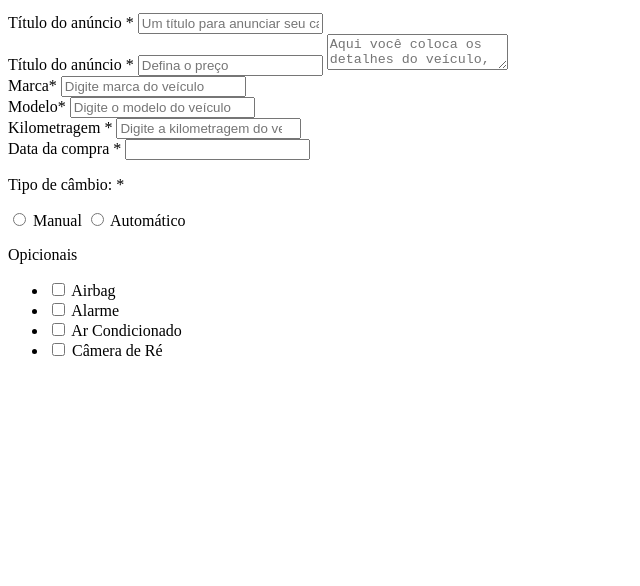
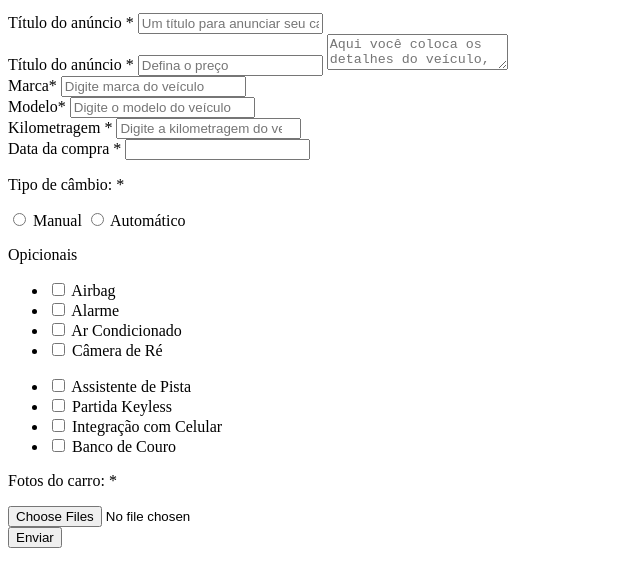
Before and after one commit to AnaPaula2024/20-03-html, a plain HTML site: page index.html in a window 1280 px wide. Shown: the part 178-764 px from the top of the page, without its empty margins (0-640 px from the left). Drawn offline with Linux system fonts and the light colour scheme.

Commit message:
Atualização 3

```diff
--- a/index.html
+++ b/index.html
@@ -115,6 +115,31 @@
                         </li>
                     </ul>
                 </div>
+                <div class="optional-box">
+                    <ul class="optinal-list">
+                        <li>
+                            <input type="checkbox" id="lane_assist" name="optional[]" value="lane_assist" />
+                            <label for="lane_assist">Assistente de Pista</label>
+                        </li>
+                        <li>
+                            <input type="checkbox" id="keyless" name="optional[]" value="keyless" />
+                            <label for="keyless">Partida Keyless</label>
+                        </li>
+                        <li>
+                            <input type="checkbox" id="smartphone" name="optional[]" value="smartphone" />
+                            <label for="smartphone">Integração com Celular</label>
+                        </li>
+                        <li>
+                            <input type="checkbox" id="leather_seat" name="optional[]" value="leather_seat" />
+                            <label for="leather_seat">Banco de Couro</label>
+                        </li>
+                    </ul>
+                </div>
+                <div class="box-input">
+                    <p>Fotos do carro: <span class="required-field">* </span></p>
+                    <input type="file" multiple accept="image/png, image/jpg"  id="images" name="images" required />
+                </div>
+                    <input type="submit" value="Enviar" class="btn-submit" />
             </form>
         </div>
     </div>
```
